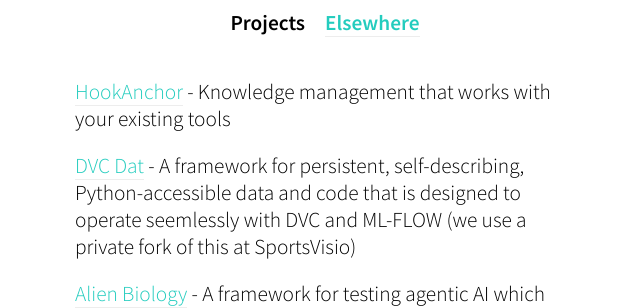
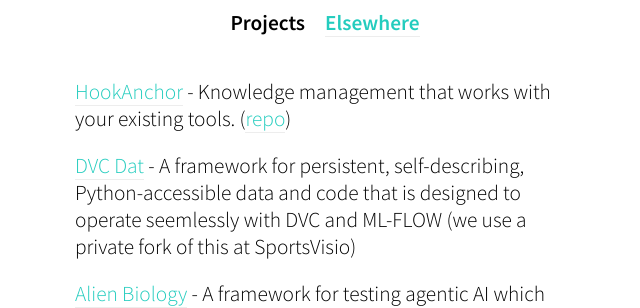
Before and after one commit to oblinger/oblinger.github.io, a Jekyll site: the page built from projects.markdown, in a window 1280 px wide. Shown: the part 298-606 px from the top of the page, without its empty margins (315-955 px from the left). Built offline with Jekyll 4.4.1, drawn with Linux system fonts in a browser that asks for light colours; an icon font too large for the unit is left out.

Commit message:
Projects: link HookAnchor to splash page, add (repo) link

```diff
--- a/projects.markdown
+++ b/projects.markdown
@@ -47,7 +47,7 @@
 
    <div style="height: 1vh;"></div>
 
-   <div><a href="https://github.com/oblinger/HookAnchor">HookAnchor</a> - Knowledge management that works with your existing tools</div>
+   <div><a href="https://oblinger.github.io/HookAnchor/">HookAnchor</a> - Knowledge management that works with your existing tools. (<a href="https://github.com/oblinger/HookAnchor">repo</a>)</div>
 
    <div><a href="https://github.com/oblinger/DVC-DAT">DVC Dat</a> - A framework for persistent, self-describing, Python-accessible data and code that is designed to operate seemlessly with DVC and ML-FLOW (we use a private fork of this at SportsVisio)</div>
 
```
